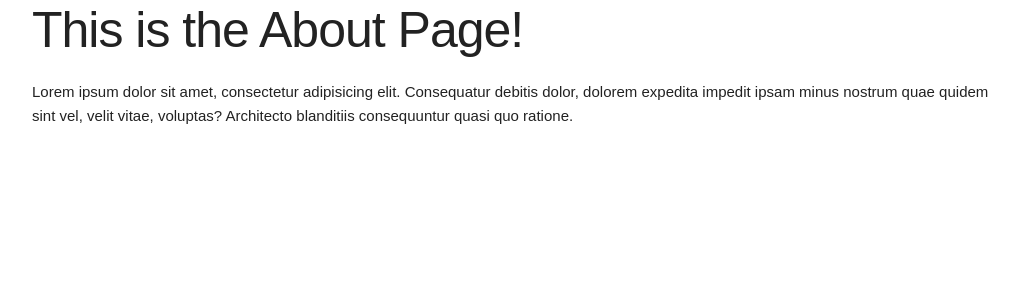
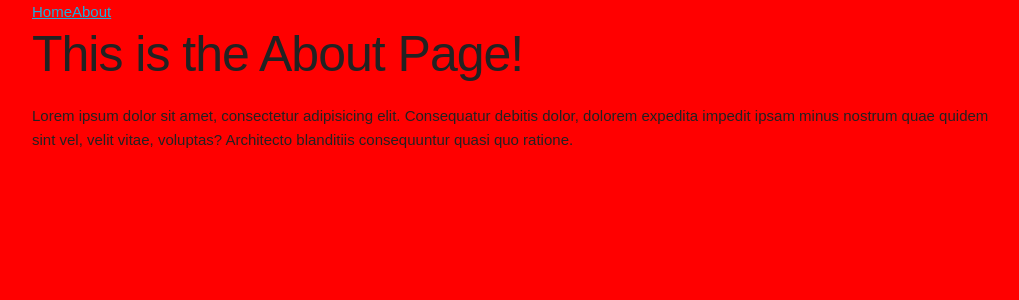
Before and after one commit to natedean/gt-new, a React (Create React App) app: page /about in a window 1280 px wide. Shown: the top 300 px of the page, without its empty margins (128-1147 px from the left). Built offline with nearby package versions, Linux system fonts and the light colour scheme.

Commit message:
Initial lazy component tests successful

```diff
--- a/package.json
+++ b/package.json
@@ -8,6 +8,7 @@
     "react-router-dom": "^4.1.1"
   },
   "devDependencies": {
+    "prop-types": "^15.5.10",
     "react-scripts": "^1.0.7"
   },
   "scripts": {
--- a/src/App.js
+++ b/src/App.js
@@ -1,8 +1,8 @@
 import React, { Component } from 'react';
-import {BrowserRouter as Router, Route} from 'react-router-dom';
+import {BrowserRouter as Router, Route, Link} from 'react-router-dom';
 import AnimatedLogo from './AnimatedLogo';
 import logo from './logo.svg';
-import About from './components/about/About';
+import About from './components/about';
 
 import './css/normalize.css';
 import './css/skeleton.css';
@@ -15,6 +15,10 @@ class App extends Component {
     return (
         <Router>
             <div className="container">
+                <nav>
+                    <Link to="/">Home</Link>
+                    <Link to="/about">About</Link>
+                </nav>
                 <Route exact path="/" render={() => (<h1>HOME!!</h1>)} />
                 <Route path="/about" component={About} />
             </div>
--- /dev/null
+++ b/src/components/LazyWrapper.js
@@ -0,0 +1,26 @@
+import React from 'react';
+
+function LazyWrapper(getComponent) {
+    return class AsyncComponent extends React.Component {
+        static Component = null;
+        state = { Component: AsyncComponent.Component };
+
+        componentWillMount() {
+            if (!this.state.Component) {
+                getComponent().then(Component => {
+                    AsyncComponent.Component = Component
+                    this.setState({ Component })
+                })
+            }
+        }
+        render() {
+            const { Component } = this.state
+            if (Component) {
+                return <Component {...this.props} />
+            }
+            return null
+        }
+    }
+}
+
+export default LazyWrapper;
--- /dev/null
+++ b/src/components/about/index.css
@@ -0,0 +1,3 @@
+html {
+    background: red;
+}
--- /dev/null
+++ b/src/components/about/index.js
@@ -0,0 +1,6 @@
+import React from 'react';
+import LazyWrapper from '../LazyWrapper';
+
+export default LazyWrapper(() =>
+    import('./About').then(module => module.default)
+)
```
Also changed, not shown: src/components/about/About.js (+4 -3 lines).
